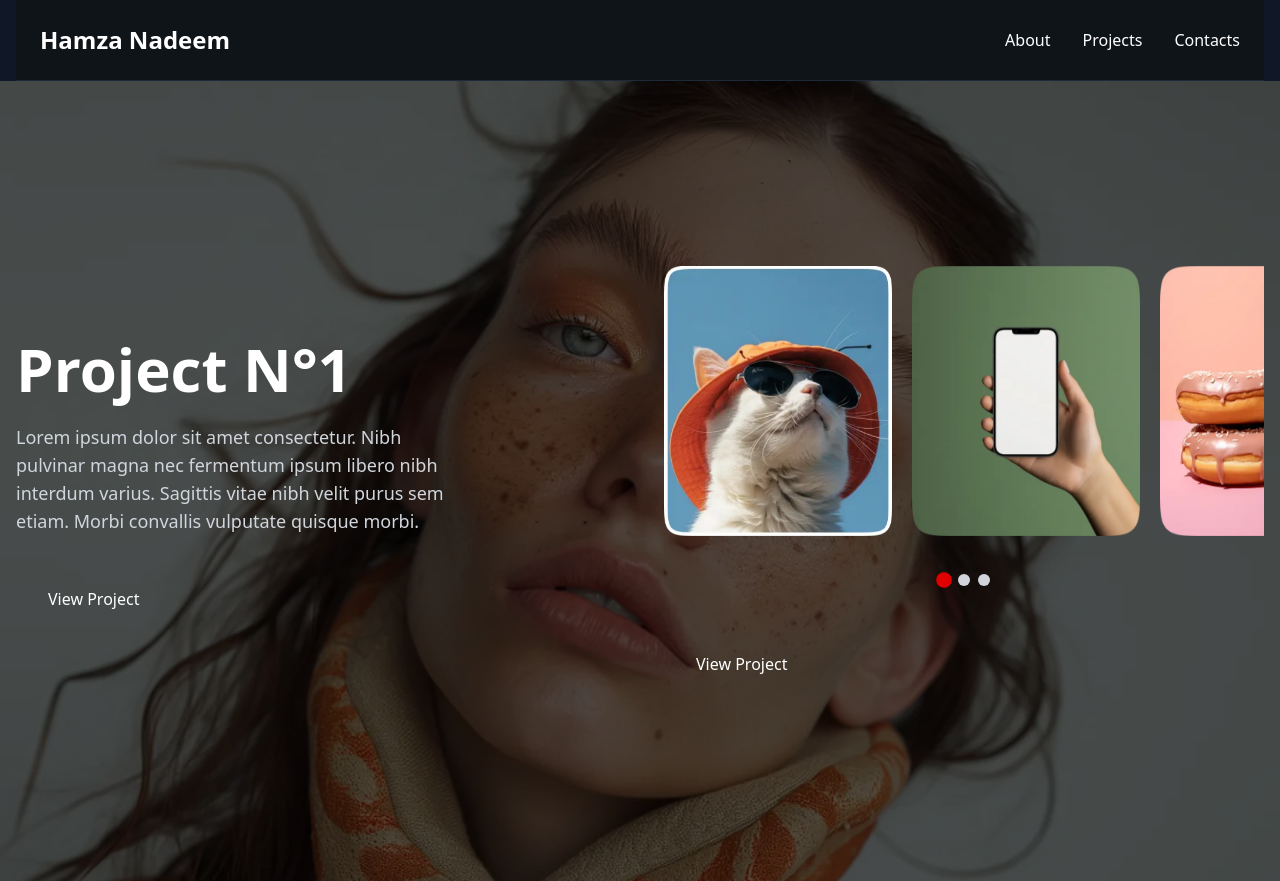
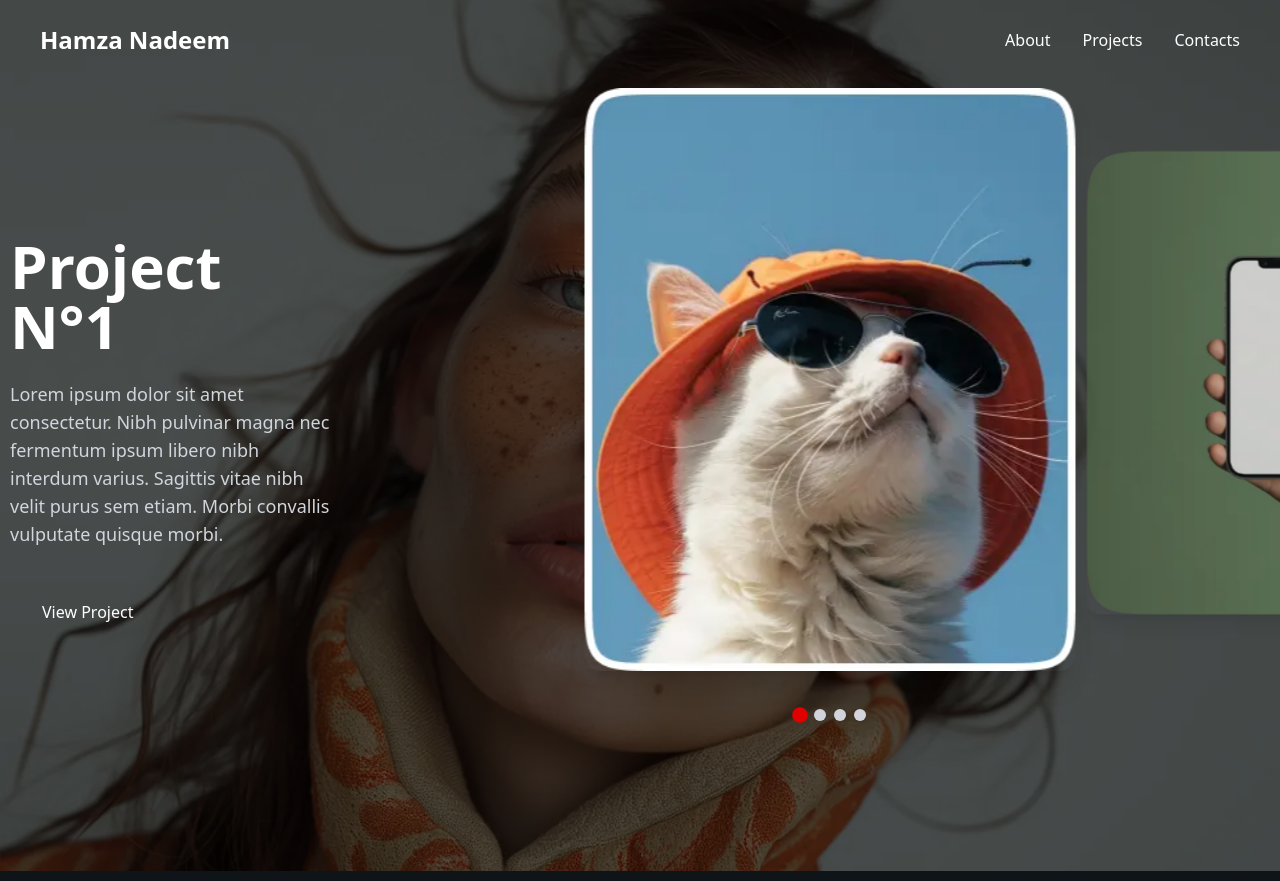
Before and after one commit to Hamzah-Nadeem/portfolio-project, a React (Vite) app: page / in a window 1280 px wide. Built offline with nearby package versions, Linux system fonts and the light colour scheme.

Commit message:
carousel changes

```diff
--- a/src/components/Hero.jsx
+++ b/src/components/Hero.jsx
@@ -7,9 +7,7 @@ export default function Hero() {
   const [currentSlideIndex, setCurrentSlideIndex] = useState(0);
   const currentSlide = carouselSlides[currentSlideIndex];
 
-  const handleSlideChange = (index) => {
-    setCurrentSlideIndex(index);
-  };
+  const handleSlideChange = (index) => setCurrentSlideIndex(index);
 
   return (
     <section
@@ -17,7 +15,13 @@ export default function Hero() {
       style={{ backgroundImage: `url(${currentSlide.bgImage})` }}
     >
       <div className="absolute inset-0 bg-black/60" />
-      <Container className="relative z-10">
+      <Container
+        className="relative z-10"
+        style={{
+          marginInlineStart: "calc((100% - 1260px) / 2)",
+          width: "auto",
+        }}
+      >
         <div className="flex flex-col md:flex-row items-center justify-between gap-12 min-h-screen py-24">
           {/* Left: Text */}
           <div className="flex-1 text-center lg:text-left">
@@ -35,8 +39,11 @@ export default function Hero() {
           </div>
 
           {/* Right: Carousel */}
-          <div className="flex-1 w-full max-w-2xl lg:max-w-[600px]">
-            <ProjectCarousel onSlideChange={handleSlideChange} />
+          <div className="flex-1 w-full max-w-2xl lg:max-w-[900px]  overflow-visible">
+            <ProjectCarousel
+              onSlideChange={handleSlideChange}
+              activeIndex={currentSlideIndex}
+            />
           </div>
         </div>
       </Container>
--- a/src/components/Navbar.jsx
+++ b/src/components/Navbar.jsx
@@ -2,8 +2,8 @@ import Container from "./common/container";
 
 export default function Navbar() {
   return (
-    <Container>
-      <nav className="w-full bg-dark border-b border-gray-800">
+    <Container className="relative z-[99] -mb-20">
+      <nav className="w-full">
         <div className="max-w-7xl mx-auto px-6 h-20 flex items-center justify-between">
           <div className="text-2xl font-bold text-white">Hamza Nadeem</div>
           <ul className="flex  gap-8 text-white">
--- a/src/components/ProjectCard.jsx
+++ b/src/components/ProjectCard.jsx
@@ -1,7 +1,15 @@
-export default function ProjectCard({ image, index }) {
+export default function ProjectCard({ image, index, isActive }) {
   return (
-    <div className="">
-      <img src={image} alt={`Project slide ${index}`} className="" />
+    <div
+      className={`transition-transform duration-500 ease-in-out ${
+        isActive ? " z-20" : "scale-90 opacity-80 z-10"
+      } flex justify-center items-center overflow-visible`}
+    >
+      <img
+        src={image}
+        alt={`Project slide ${index}`}
+        className="w-full h-full object-contain rounded-2xl shadow-xl transition-transform duration-500 ease-in-out"
+      />
     </div>
   );
 }
--- a/src/components/ProjectCarousel.jsx
+++ b/src/components/ProjectCarousel.jsx
@@ -2,7 +2,7 @@ import ProjectCard from "./ProjectCard";
 import { carouselSlides, projectInfo } from "../data/projects";
 import SwiperCarousel from "./common/SwiperCarousel";
 
-export default function ProjectCarousel({ onSlideChange }) {
+export default function ProjectCarousel({ onSlideChange, activeIndex }) {
   return (
     <div className="w-full">
       <SwiperCarousel
@@ -12,20 +12,21 @@ export default function ProjectCarousel({ onSlideChange }) {
         slidesPerView={1}
         breakpoints={{
           640: { slidesPerView: 1.5 },
-          1024: { slidesPerView: 2.5 },
+          1024: { slidesPerView: 1.8 },
+          1440: { slidesPerView: 2.2 },
         }}
         showPagination={true}
         paginationConfig={{ paddingBottom: "!pb-16" }}
         className="mb-8"
       >
-        {(slide, index) => <ProjectCard image={slide.image} index={index} />}
+        {(slide, index) => (
+          <ProjectCard
+            image={slide.image}
+            index={index}
+            isActive={index === activeIndex}
+          />
+        )}
       </SwiperCarousel>
-
-      <button
-        className={`${projectInfo.buttonColor} hover:opacity-90 px-8 py-3 rounded-lg font-semibold transition-all duration-300 text-white`}
-      >
-        {projectInfo.buttonText}
-      </button>
     </div>
   );
 }
--- a/src/components/common/SwiperCarousel.jsx
+++ b/src/components/common/SwiperCarousel.jsx
@@ -1,14 +1,15 @@
 import { Swiper, SwiperSlide } from "swiper/react";
-import { Navigation, Pagination } from "swiper/modules";
+import { Navigation, Pagination, EffectCoverflow } from "swiper/modules";
 import "swiper/css";
 import "swiper/css/navigation";
 import "swiper/css/pagination";
+import "swiper/css/effect-coverflow";
 
 export default function SwiperCarousel({
   slides,
   onSlideChange,
   spaceBetween = 20,
-  slidesPerView = 1,
+  slidesPerView = 3,
   breakpoints,
   showPagination = true,
   showNavigation = false,
@@ -18,16 +19,24 @@ export default function SwiperCarousel({
 }) {
   return (
     <Swiper
-      modules={[Navigation, Pagination]}
+      modules={[Navigation, Pagination, EffectCoverflow]}
+      effect="coverflow"
+      grabCursor={true}
+      centeredSlides={true}
+      slidesPerView={slidesPerView}
+      coverflowEffect={{
+        rotate: 0,
+        stretch: 0, // keep it 0 for clean alignment
+        depth: 150, // smaller depth to avoid extreme perspective
+        modifier: 1, // controls how dramatic scaling is
+        slideShadows: false,
+      }}
       spaceBetween={spaceBetween}
-      slidesPerView={slidesPerView}
       breakpoints={breakpoints}
-      onSlideChange={(swiper) => {
-        if (onSlideChange) {
-          onSlideChange(swiper.activeIndex);
-        }
-      }}
-      pagination={showPagination ? { clickable: true } : false}
+      onSlideChange={(swiper) => onSlideChange?.(swiper.activeIndex)}
+      pagination={
+        showPagination ? { clickable: true, ...paginationConfig } : false
+      }
       navigation={showNavigation}
       className={`swiper-pagination-custom ${
         showPagination ? paginationConfig?.paddingBottom || "!pb-16" : ""
@@ -35,7 +44,7 @@ export default function SwiperCarousel({
     >
       {slides?.map((slide, index) => (
         <SwiperSlide key={slide.id || index}>
-          {children ? children(slide, index) : null}
+          {children?.(slide, index)}
         </SwiperSlide>
       ))}
     </Swiper>
--- a/src/index.css
+++ b/src/index.css
@@ -22,6 +22,7 @@ body {
   -webkit-font-smoothing: antialiased;
   text-rendering: optimizeLegibility;
   line-height: 1.5;
+  overflow-x: hidden;
 }
 
 /* Remove default link styles */
```
